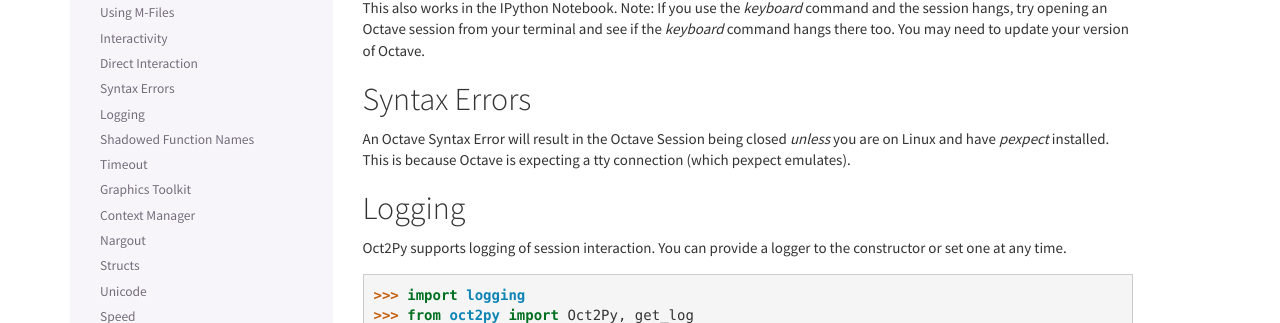
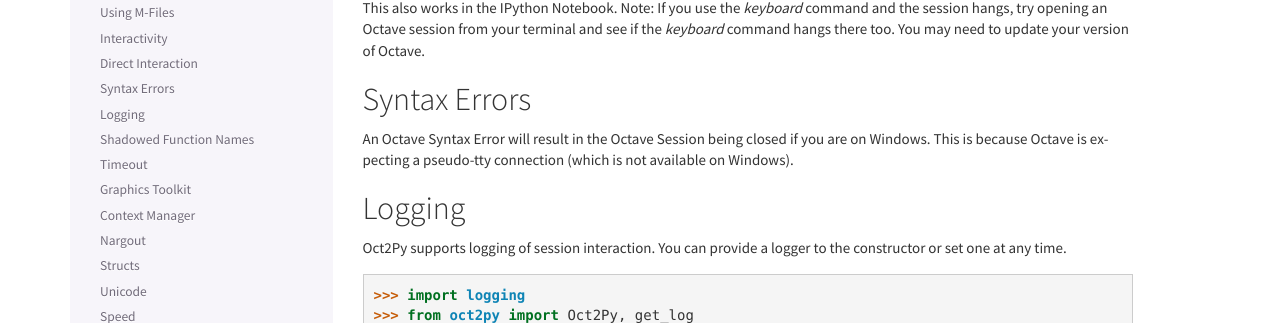
Before and after one commit to blink1073/oct2py, a Sphinx documentation site: the page built from docs/source/info.rst, in a window 1280 px wide and 900 px high, scrolled down 959 px. Shown: the part 131-454 px from the top of the window. Built offline with Sphinx 7.4.7, drawn with Linux system fonts in a browser that asks for light colours.

```diff
--- a/HISTORY.rst
+++ b/HISTORY.rst
@@ -2,6 +2,11 @@
 
 Release History
 ---------------
+
+1.5.0 (2014-06-29)
+++++++++++++++++++
+- Remove optional pexpect dependency
+
 
 1.4.0 (2014-06-28)
 ++++++++++++++++++
--- a/docs/source/info.rst
+++ b/docs/source/info.rst
@@ -68,9 +68,7 @@ This also works in the IPython Notebook.  Note: If you use the `keyboard` comman
 
 Syntax Errors
 =============
-An Octave Syntax Error will result in the Octave Session being closed
-*unless* you are on Linux and have `pexpect` installed.  This is because Octave
-is expecting a tty connection (which pexpect emulates).
+An Octave Syntax Error will result in the Octave Session being closed if you are on Windows.  This is because Octave is expecting a pseudo-tty connection (which is not available on Windows).
 
 
 Logging
--- a/docs/source/installation.rst
+++ b/docs/source/installation.rst
@@ -11,12 +11,9 @@ The best way to install this library is by using pip_::
    pip install oct2py
 
 
-On Linux, it is recommended that you also install pexpect_.
-
 
 .. _here: http://scipy.org/Download
 .. _pip: http://www.pip-installer.org/en/latest/installing.html
-.. _pexpect: https://pypi.python.org/pypi/pexpect/
 
 
 GNU Octave Installation
```
